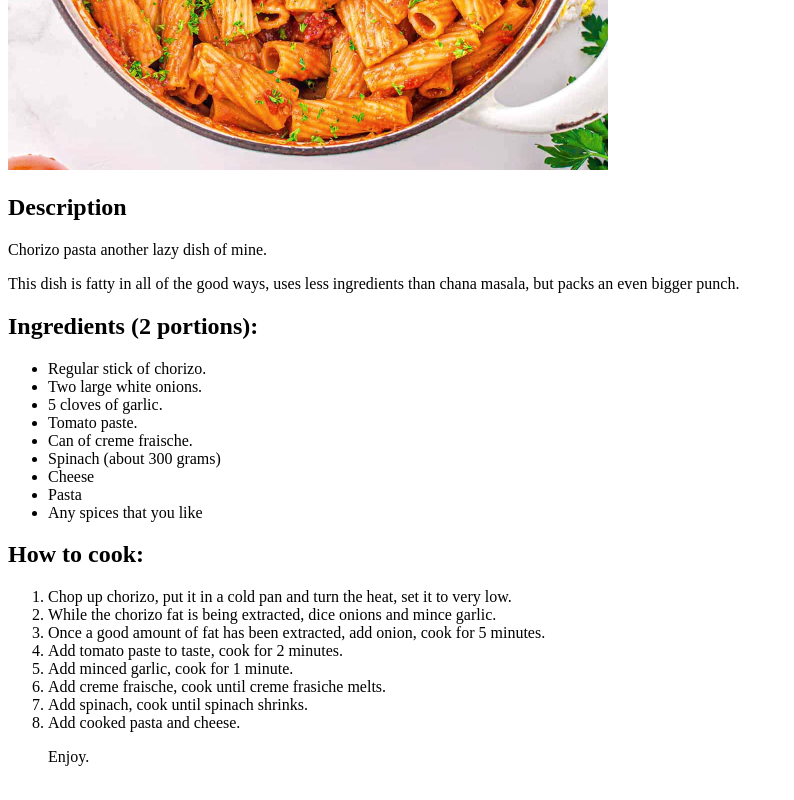
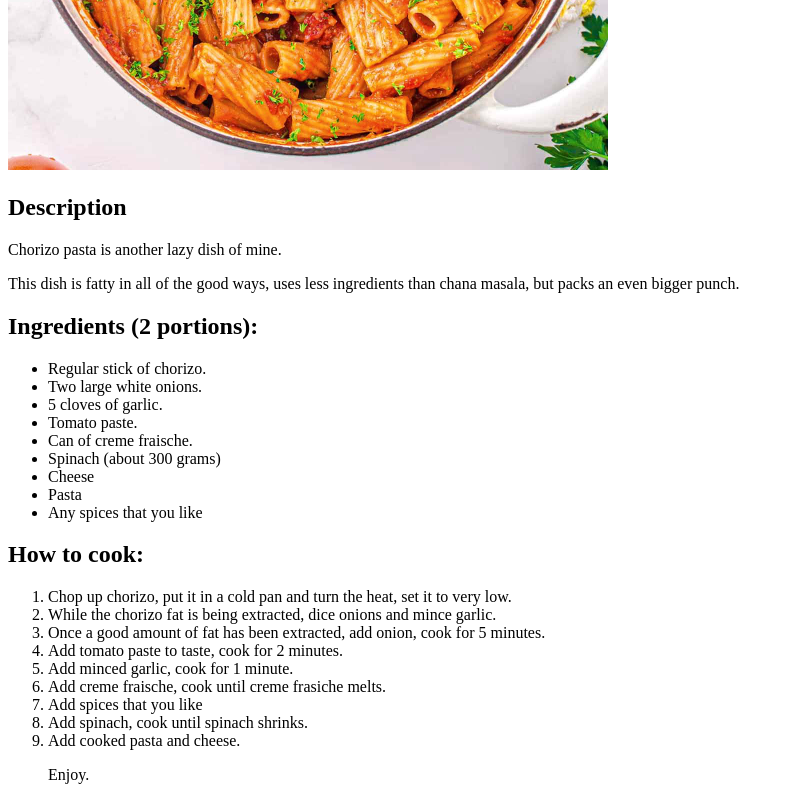
Before and after one commit to dencioras1/odin-recipes, a plain HTML site: page recipes/chorizo-pasta.html in a window 1280 px wide. Shown: the part 510-1310 px from the top of the page, without its empty margins (0-794 px from the left). Drawn offline with Linux system fonts and the light colour scheme.

Commit message:
Small adjustments to the text of the chorizo pasta web page.

```diff
--- a/recipes/chorizo-pasta.html
+++ b/recipes/chorizo-pasta.html
@@ -12,7 +12,7 @@
 
     <h2>Description</h2>
 
-    <p>Chorizo pasta another lazy dish of mine.</p>
+    <p>Chorizo pasta is another lazy dish of mine.</p>
     <p>This dish is fatty in all of the good ways, uses less ingredients than chana masala, but packs an even bigger punch.</p>
 
     <h2>Ingredients (2 portions):</h2>
@@ -36,6 +36,7 @@
         <li>Add tomato paste to taste, cook for 2 minutes.</li>
         <li>Add minced garlic, cook for 1 minute.</li>
         <li>Add creme fraische, cook until creme frasiche melts.</li>
+        <li>Add spices that you like</li>
         <li>Add spinach, cook until spinach shrinks.</li>
         <li>Add cooked pasta and cheese.</li>
         <p>Enjoy.</p>
```
